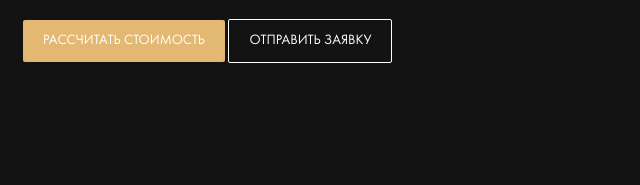
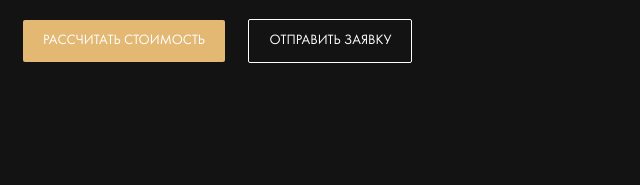
Before and after one commit to applejack1998/repair-design, a website: page index.html in a window 1280 px wide. Shown: the part 515-700 px from the top of the page, 73-713 px from the left. Drawn offline with Linux system fonts and the light colour scheme; files whose address does not match are found by name.

Commit message:
feat: add mr 20px for buttons XD

```diff
--- a/sass/templates/_hero.sass
+++ b/sass/templates/_hero.sass
@@ -30,6 +30,8 @@
     color: $light
     font-size: 22px
     max-width: 500px
+  &__button
+    margin-right: 20px
   &__content
     max-width: 670px
 .instagram
```
Also changed, not shown: css/style.css, 1 other file.
